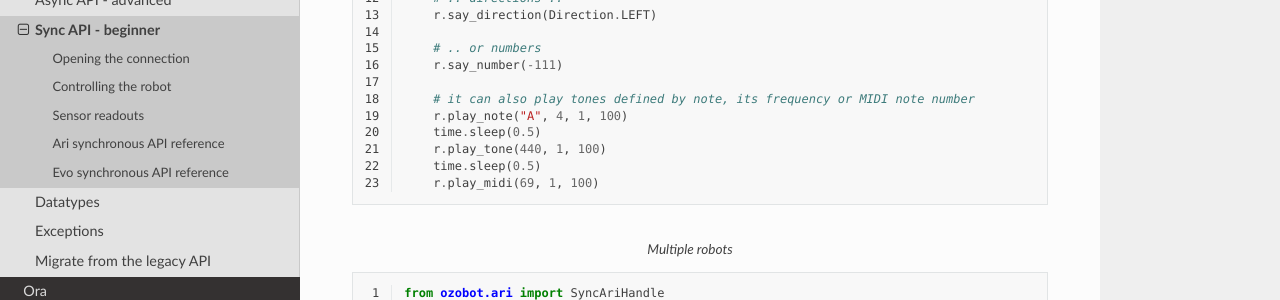
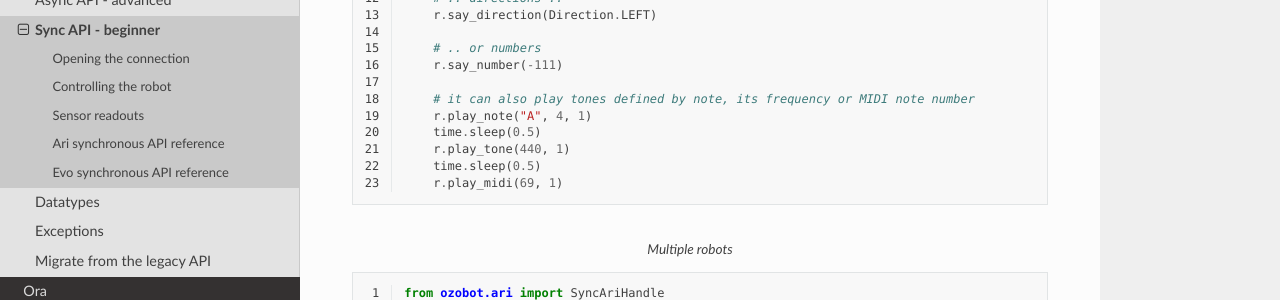
Before and after one commit to ozobot/python-libraries, a Sphinx documentation site: the page built from docs/source/linefollower/sync/intro.rst, in a window 1280 px wide and 900 px high, scrolled down 1820 px. Shown: the part 151-451 px from the top of the window. Built offline with Sphinx 7.4.7 and the Read the Docs theme 3.1.0, drawn with Linux system fonts in a browser that asks for light colours.

Commit message:
docs: remove unused `play_*` parameter

```diff
--- a/docs/source/linefollower/async/intro.rst
+++ b/docs/source/linefollower/async/intro.rst
@@ -119,11 +119,11 @@ A list of the supported actions with details can be found in the :ref:`API doc <
           await r.say_number(-111)
 
           # it can also play tones defined by note, its frequency or MIDI note number
-          await play_note("A", 4, 1, 100)
+          await play_note("A", 4, 1)
           await asyncio.sleep(0.5)
-          await play_tone(440, 1, 100)
+          await play_tone(440, 1)
           await asyncio.sleep(0.5)
-          await play_midi(69, 1, 100)
+          await play_midi(69, 1)
 
   asyncio.run(main())
 
--- a/docs/source/linefollower/sync/intro.rst
+++ b/docs/source/linefollower/sync/intro.rst
@@ -101,11 +101,11 @@ A list of the supported actions with details can be found in the :ref:`API doc <
       r.say_number(-111)
 
       # it can also play tones defined by note, its frequency or MIDI note number
-      r.play_note("A", 4, 1, 100)
+      r.play_note("A", 4, 1)
       time.sleep(0.5)
-      r.play_tone(440, 1, 100)
+      r.play_tone(440, 1)
       time.sleep(0.5)
-      r.play_midi(69, 1, 100)
+      r.play_midi(69, 1)
 
 
 .. code-block:: python
```
